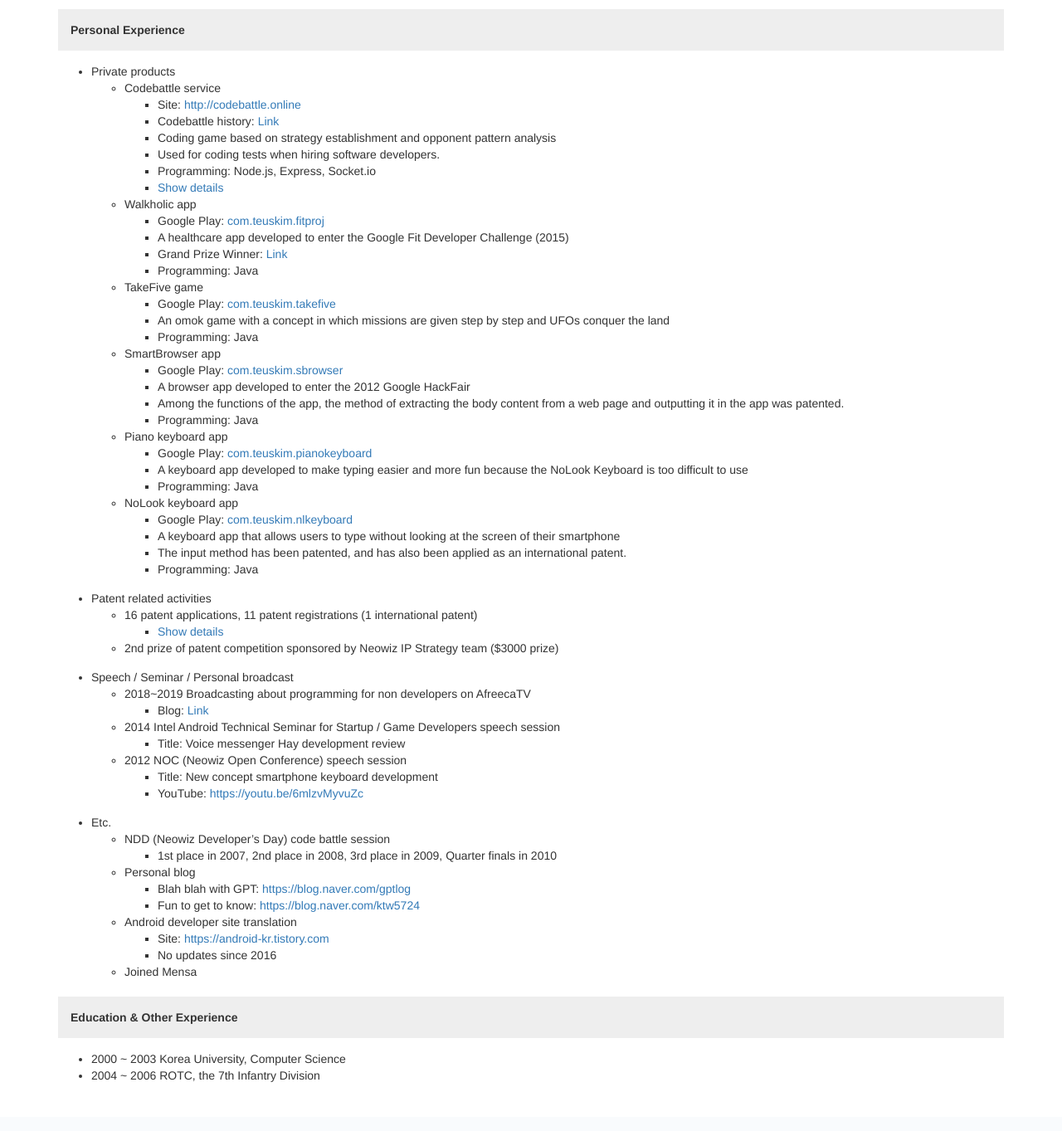
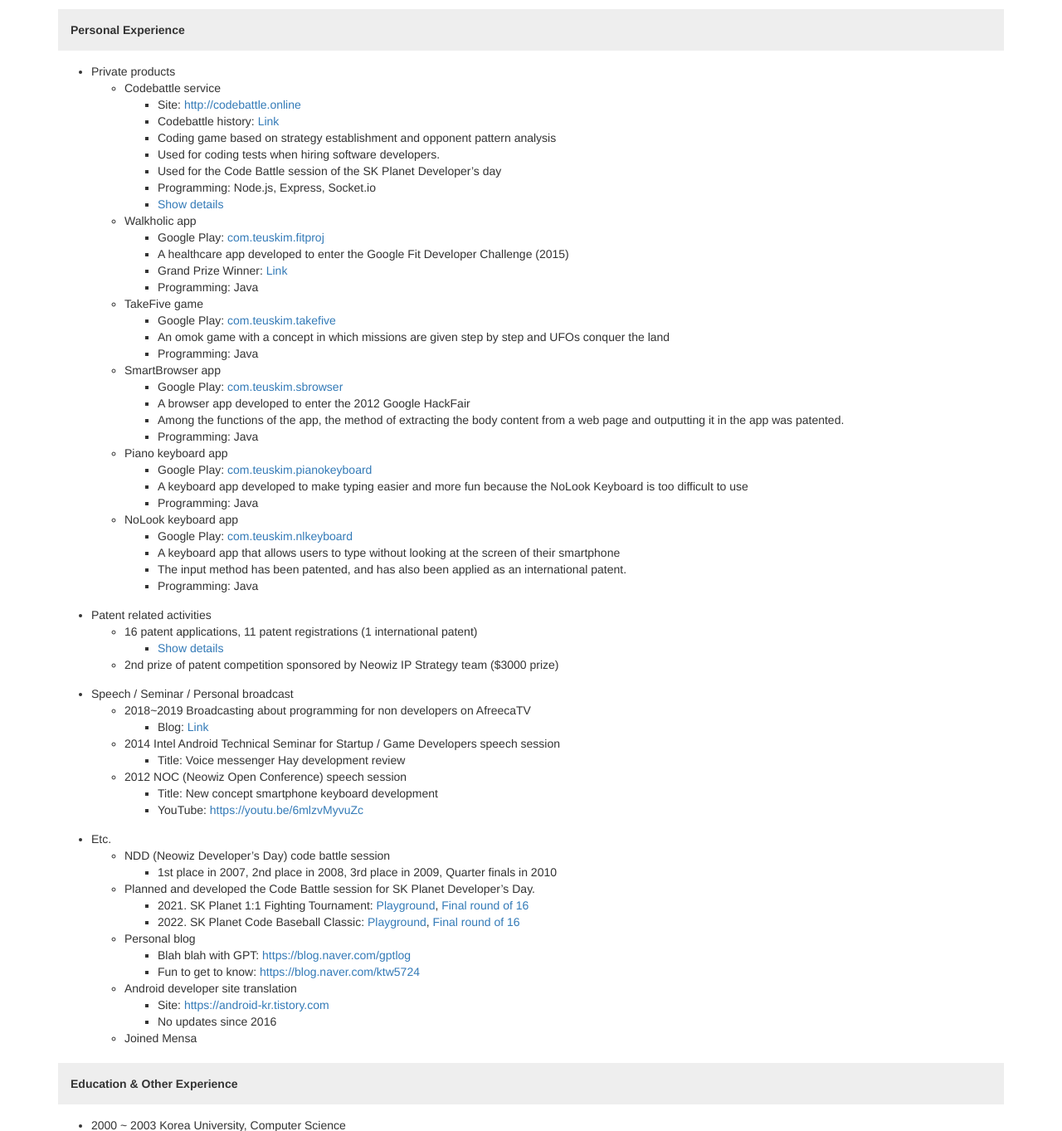
Before and after one commit to tedkim81/iamted, a Django app: page / in a window 1280 px wide. Shown: the part 1539-2902 px from the top of the page at 83% size. Before the commit the page ends 2843 px from the top, so only its background shows below. Run offline with Django 3.2, Linux system fonts and the light colour scheme; data that the repository does not hold is empty; parts of the project's set-up code (start-up, migrations or seed data) failed here and were passed over; some libraries are stand-ins or nearby versions.

Commit message:
Add SK Planet

```diff
--- a/app/templates/profile.html
+++ b/app/templates/profile.html
@@ -301,6 +301,7 @@
                             <li>{% trans "Codebattle history" %}: <a href="http://blog.naver.com/ktw5724/221013634142" target="_blank">Link</a></li>
                             <li>{% trans "Coding game based on strategy establishment and opponent pattern analysis" %}</li>
                             <li>{% trans "Used for coding tests when hiring software developers." %}</li>
+                            <li>{% trans "Used for the Code Battle session of the SK Planet Developer’s day" %}</li>
                             <li>{% trans "Programming" %}: Node.js, Express, Socket.io</li>
                             <li><a class="link-open-modal" data-toggle="modal" data-target="#modal-codebattle">{% trans "Show details" %}</a></li>
                         </ul>
@@ -382,6 +383,12 @@
                     <li>{% trans "NDD (Neowiz Developer’s Day) code battle session" %}
                         <ul>
                             <li>1st place in 2007, 2nd place in 2008, 3rd place in 2009, Quarter finals in 2010</li>
+                        </ul>
+                    </li>
+                    <li>{% trans "Planned and developed the Code Battle session for SK Planet Developer’s Day." %}
+                        <ul>
+                            <li>2021. {% trans "SK Planet 1:1 Fighting Tournament" %}: <a href="http://codebattle.online/skp2021" target="_blank">{% trans "Playground" %}</a>, <a href="http://codebattle.online/skp2021-final" target="_blank">{% trans "Final round of 16" %}</a></li>
+                            <li>2022. {% trans "SK Planet Code Baseball Classic" %}: <a href="http://codebattle.online/skp2022" target="_blank">{% trans "Playground" %}</a>, <a href="http://codebattle.online/skp2022-final" target="_blank">{% trans "Final round of 16" %}</a></li>
                         </ul>
                     </li>
                     <li>{% trans "Personal blog" %}
```
Also changed, not shown: locale/en/LC_MESSAGES/django.po, locale/ko/LC_MESSAGES/django.po, 1 other file.
